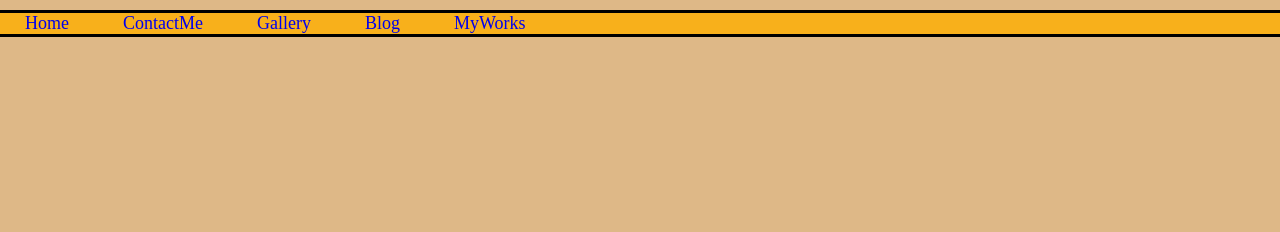
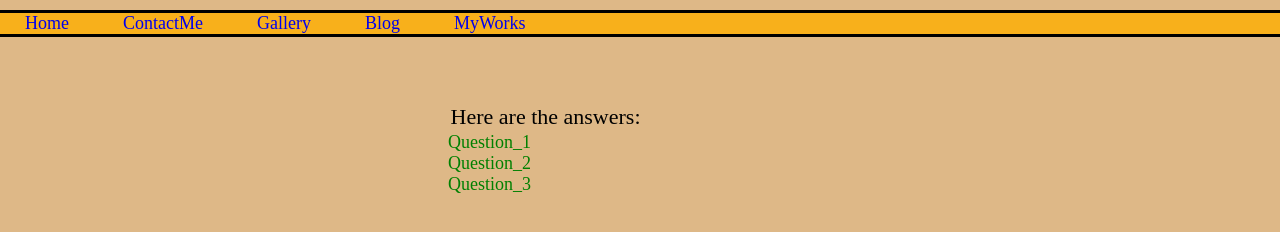
Before and after one commit to betu55/MyCv, a plain HTML site: page myworks.html in a window 1280 px wide. Drawn offline with Linux system fonts and the light colour scheme.

Commit message:
The myworks.html page has been updated and modified to the standards of the site and external css has been used.

```diff
--- a/Assets/CSS/question3.css
+++ b/Assets/CSS/question3.css
@@ -9,4 +9,5 @@ body{
 #belgium{
     background: black;
     padding: 5%;
+    margin: 5%;
 }
--- a/Assets/CSS/style.css
+++ b/Assets/CSS/style.css
@@ -239,3 +239,18 @@ body div form select{
     padding-top: 0%;
     padding-bottom: 0%;
 }
+
+/*myworks.html*/
+/*====================================================================================================================*/
+#answers{
+    font-size: 22px;
+    padding: 1%;
+}
+.questions{
+    color: green;
+    font-size: 18px;
+    text-decoration: none;
+}
+#divvv{
+    margin: 5% 45% 0% 35%;
+}
--- a/myworks.html
+++ b/myworks.html
@@ -14,5 +14,15 @@
         <div id="hdivs"><a href="blog.html" target="_blank">Blog</a></div>
         <div id="hdivs"><a href="myworks.html" target="_blank">MyWorks</a></div>
     </div>
+
+    <div id="divvv">
+        <p id="answers">Here are the answers:</p>
+        <div>
+            <div><a href="question1.html" target="_blank" class="questions">Question_1</a></div>
+            <div><a href="question2.html" target="_blank" class="questions">Question_2</a></div>
+            <div><a href="question3.html" target="_blank" class="questions">Question_3</a></div>
+        </div>
+    </div>
+
 </body>
 </html>
```
